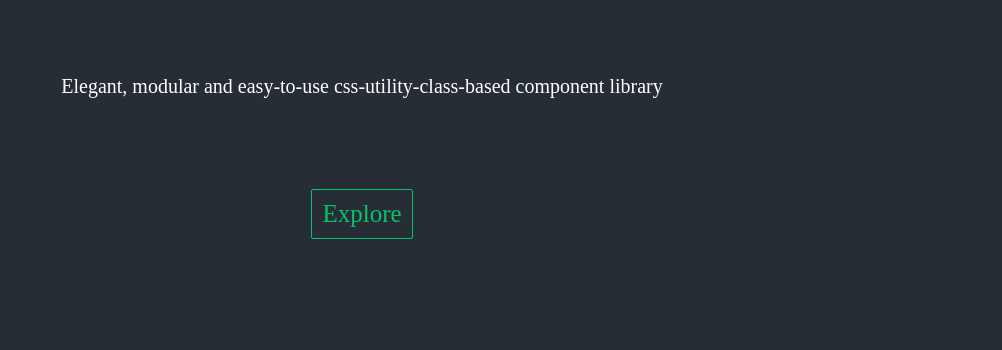
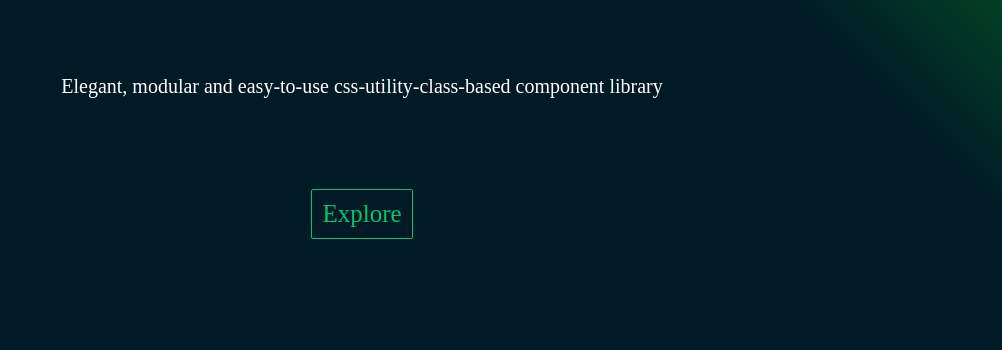
Before and after one commit to Launchpad5682/morpho-ui-css, a plain HTML site: page index.html in a window 1280 px wide. Shown: the part 450-800 px from the top of the page, without its empty margins (278-1280 px from the left). Drawn offline with Linux system fonts and the light colour scheme.

Commit message:
style: background graiient color added

```diff
--- a/style.css
+++ b/style.css
@@ -9,7 +9,27 @@
 body {
   box-sizing: border-box;
   padding: 2rem;
-  background-color: var(--background-color);
+  /* background: rgb(2, 0, 36);
+  background: linear-gradient(
+    45deg,
+    rgba(2, 0, 36, 1) 70%,
+    rgba(9, 9, 121, 1) 84%,
+    rgba(0, 212, 255, 1) 100%
+  );
+  background: rgb(23, 39, 46);
+  background: linear-gradient(
+    45deg,
+    rgba(23, 39, 46, 1) 75%,
+    rgba(6, 98, 35, 1) 88%,
+    rgba(0, 255, 131, 1) 100%
+  ); */
+  background: rgb(0, 27, 38);
+  background: linear-gradient(
+    45deg,
+    rgba(0, 27, 38, 1) 68%,
+    rgba(6, 98, 35, 1) 88%,
+    rgba(0, 255, 131, 1) 100%
+  );
   display: flex;
   flex-direction: column;
   align-items: center;
```
Also changed, not shown: docs.css (+14 -1 lines).
